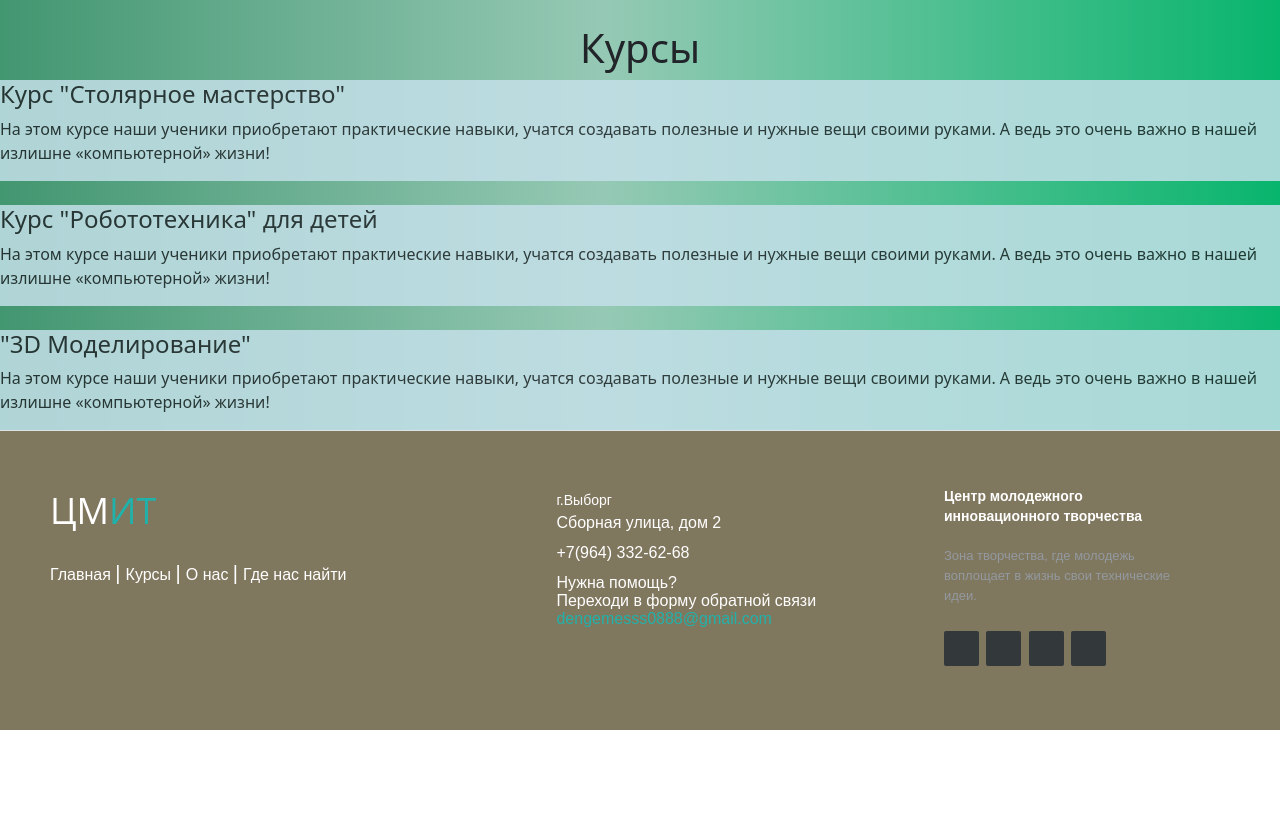
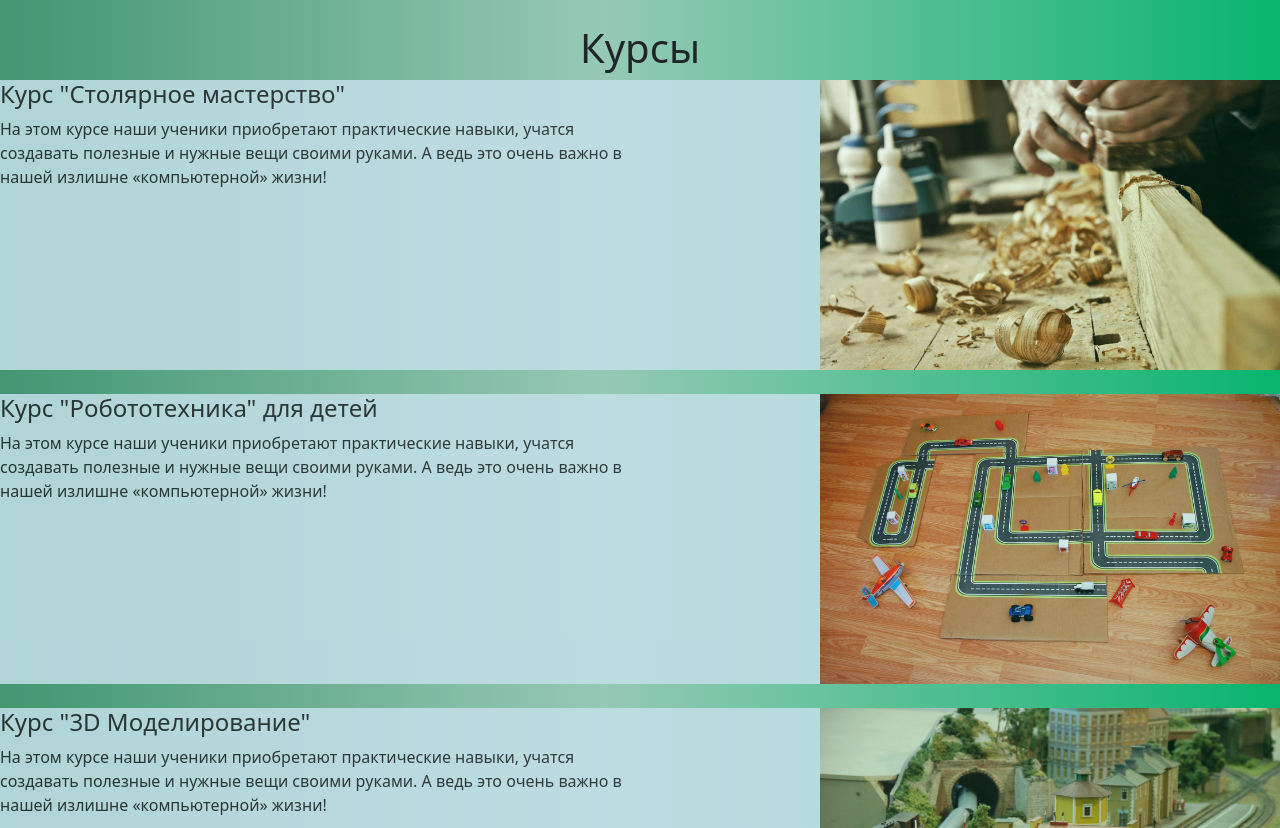
Before and after one commit to DenisSavostenko0858/PraktikaProizvod, a plain HTML site: page study.html in a window 1280 px wide. Shown: the part 124-952 px from the top of the page. Before the commit the page ends 854 px from the top, so only its background shows below. Drawn offline with Linux system fonts and the light colour scheme.

Commit message:
releas_v1.0

```diff
--- a/css/bloks/main.css
+++ b/css/bloks/main.css
@@ -1,7 +1,6 @@
 .container-content{
     background-color: rgb(196, 224, 233);
     opacity: 85%;
-    /* border-radius: 15px 15px 15px 15px; */
     width: 100%;
 }
 .txt{
@@ -24,7 +23,7 @@ background: linear-gradient(90deg, rgba(66,150,112,1) 0%, rgba(150,201,181,1) 47
     background-color: aliceblue;
     border: solid 4px rgb(142, 202, 51);
 }
-/*  */
+/* Футер */
 .footer-distributed{
 	background: rgb(128, 119, 95);
 	box-shadow: 0 1px 1px 0 rgba(0, 0, 0, 0.12);
@@ -41,16 +40,13 @@ background: linear-gradient(90deg, rgba(66,150,112,1) 0%, rgba(150,201,181,1) 47
 	display: inline-block;
 	vertical-align: top;
 }
-.gif{
-
-}
-/* Footer left */
+/* размер лого */
 
 .footer-distributed .footer-left{
 	width: 40%;
 }
 
-/* The company logo */
+/* лого ЦМИТ */
 
 .footer-distributed h3{
 	color:  #ffffff;
@@ -62,7 +58,7 @@ background: linear-gradient(90deg, rgba(66,150,112,1) 0%, rgba(150,201,181,1) 47
 	color:  lightseagreen;
 }
 
-/* Footer links */
+/* сслыки */
 
 .footer-distributed .footer-links{
 	color:  #ffffff;
@@ -85,7 +81,7 @@ background: linear-gradient(90deg, rgba(66,150,112,1) 0%, rgba(150,201,181,1) 47
 	margin: 0;
 }
 
-/* Footer Center */
+/* Контент футера */
 
 .footer-distributed .footer-center{
 	width: 35%;
@@ -103,20 +99,15 @@ background: linear-gradient(90deg, rgba(66,150,112,1) 0%, rgba(150,201,181,1) 47
 	margin: 10px 15px;
 	vertical-align: middle;
 }
-
-.footer-distributed .footer-center i.fa-envelope{
-	font-size: 17px;
-	line-height: 38px;
-}
-
+/* p в центре футера */
 .footer-distributed .footer-center p{
 	display: inline-block;
 	color: #ffffff;
-  font-weight:400;
+  	font-weight:400;
 	vertical-align: middle;
 	margin:0;
 }
-
+/* отступы в центре рамер*/
 .footer-distributed .footer-center p span{
 	display:block;
 	font-weight: normal;
@@ -139,11 +130,7 @@ background: linear-gradient(90deg, rgba(66,150,112,1) 0%, rgba(150,201,181,1) 47
   padding-right: 5px;
 }
 
-.footer-distributed .footer-links .link-1:before {
-  content: none;
-}
-
-/* Footer Right */
+/* Правая часть футера */
 
 .footer-distributed .footer-right{
 	width: 20%;
@@ -174,9 +161,6 @@ background: linear-gradient(90deg, rgba(66,150,112,1) 0%, rgba(150,201,181,1) 47
 	width: 35px;
 	height: 35px;
 	cursor: pointer;
-	background-color:  #33383b;
-	border-radius: 2px;
-
 	font-size: 20px;
 	color: #ffffff;
 	text-align: center;
@@ -190,7 +174,6 @@ background: linear-gradient(90deg, rgba(66,150,112,1) 0%, rgba(150,201,181,1) 47
 	.footer-distributed{
 		font: bold 14px sans-serif;
 	}
-
 	.footer-distributed .footer-left,
 	.footer-distributed .footer-center,
 	.footer-distributed .footer-right{
--- a/study.html
+++ b/study.html
@@ -38,26 +38,49 @@
         <main class="border-bottom">
           <h1 class="text-center">Курсы</h1>
           <div class="container-content">
-            <div class="container-content-study1 align-content-center">
+            <div class="container-content-study1 justify-content-center align-content-center">
+              <div class="row">
+                <div class="col-md-6 col-sm-12">
                   <h4>Курс "Столярное мастерство"</h4>
                   <p>На этом курсе наши ученики приобретают практические навыки, учатся создавать полезные и нужные вещи своими руками. А ведь это очень важно в нашей излишне «компьютерной» жизни!</p>
+              </div>
+              <div class="col-md-6 col-sm-12">
+                <img class="float-end" src="images/stolyrjpg.jpg" width="460px" height="290px">
+              </div>
+            </div>
           </div>
           </div>
           <br>
           <div class="container-content">
             <div class="container-content-study1 align-content-center">
+              <div class="row">
+              <div class="col-md-6 col-sm-12">
                 <h4>Курс "Робототехника" для детей</h4>
                 <p>На этом курсе наши ученики приобретают практические навыки, учатся создавать полезные и нужные вещи своими руками. А ведь это очень важно в нашей излишне «компьютерной» жизни!</p>
+              </div>
+              <div class="col-md-6 col-sm-12">
+                <img class="float-end" src="images/roboto.jpg" width="460px" height="290px">
+              </div>
+            </div>
           </div>
           </div>
           <br>
           <div class="container-content">
             <div class="container-content-study1 align-content-center">
-              <h4>"3D Моделирование"</h4>
+              <div class="row">
+              <div class="col-md-6 col-sm-12">
+                <h4>Курс "3D Моделирование"</h4>
                 <p>На этом курсе наши ученики приобретают практические навыки, учатся создавать полезные и нужные вещи своими руками. А ведь это очень важно в нашей излишне «компьютерной» жизни!</p>
               </div>
+              <div class="col-md-6 col-sm-12">
+                <img class="float-end" src="images/model.jpg" width="460px" height="290px">
               </div>
+            </div>
+          </div>
+          </div>
+          <br>
         </main>
+        <br>
         <footer class="footer-distributed">
           <div class="footer-left">
             <h3>ЦМ<span>ИТ</span></h3>
@@ -80,7 +103,7 @@
 
             <div>
               <i class="fa fa-envelope"></i>
-              <p>Нужна помощь?<br>Переходи в форму обратной связи<br><a href="mailto:dengemesss0888@gmail.com">dengemesss0888@gmail.com</a></p>
+              <p>Нужна помощь?<br>Переходи в форму обратной связи<br><a href="mailto:dengemesss0888@gmail.com"><button class="btn"><img src="images/strelka.svg" width="30px" height="30px"></button></a></p>
             </div>
           </div>
           <div class="footer-right">
@@ -88,10 +111,10 @@
               <span>Центр молодежного инновационного творчества</span>
               Зона творчества, где молодежь воплощает в жизнь свои технические идеи.</p>
               <div class="footer-icons">
-              <a href="#"><i class="fa fa-facebook"></i></a>
-              <a href="#"><i class="fa fa-twitter"></i></a>
-              <a href="#"><i class="fa fa-linkedin"></i></a>
-              <a href="#"><i class="fa fa-github"></i></a>
+                <a href="https://ru-ru.facebook.com"><img width="30px" height="30px" src="images/fb.svg" alt="facebook"></a>
+                <a href="https://vk.com/feed"><img width="30px" height="30px" src="images/vk.svg" alt="vkontakte"></a>
+                <a href="https://web.telegram.org"><img width="30px" height="30px" src="images/tg.svg" alt="telegram"></a>
+                <a href="https://www.instagram.com"><img width="30px" height="30px" src="images/inst.svg" alt="insta"></a>
               </div>
           </div>
         </footer>
```
Also changed, not shown: find.html (+7 -7 lines), info.html (+7 -7 lines), log.html (+7 -7 lines), main.html (+5 -5 lines), images/fb.svg (added), images/inst.svg (added), images/logo2.ico (added), images/logo22.png (added), images/logosvg.svg (added), images/model.jpg (added), images/roboto.jpg (added), images/stolyrjpg.jpg (added), images/strelka.svg (added), images/tg.svg (added), 1 more files. Lines whose indentation alone changed are shown as unchanged.
